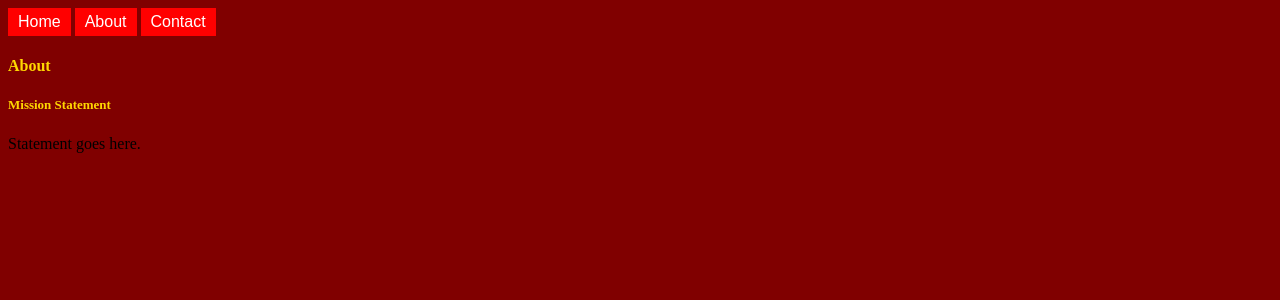
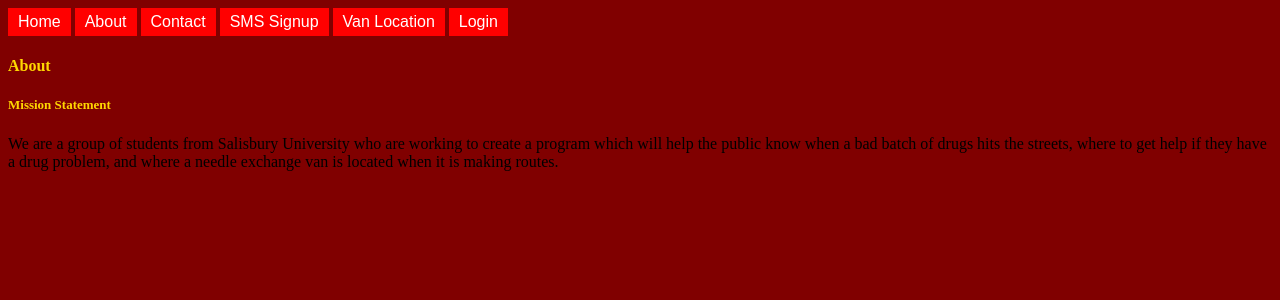
Before and after one commit to Rclock/Field-of-Dreams, a PHP site: page /about.html in a window 1280 px wide. Shown: the top 300 px of the page. Run offline with PHP 8.4, Linux system fonts and the light colour scheme.

Commit message:
Added "signup.html" and "signup.php" as well as enhanced functionality

```diff
--- a/web/about.html
+++ b/web/about.html
@@ -11,11 +11,17 @@
 <a href="home.html"><button type="button">Home</button></a>
 <a href="about.html"><button type="button">About</button></a>
 <a href="contact.html"><button type="button">Contact</button></a>
+<a href="signup.html"><button type="button">SMS Signup</button></a>
+<a href="https://field-of-dreams.herokuapp.com/"><button type ="button">Van Location</button></a>
+<a href="sendsms.html"><button type="button">Login</button></a>
 
 <h4>About</h4>
 <h5>Mission Statement</h5>
 <table>
-Statement goes here.
+We are a group of students from Salisbury University who are working to create a program
+ which will help the public know when a bad batch of drugs hits the streets, where to get
+ help if they have a drug problem, and where a needle exchange van is located when it is
+ making routes.
 </table>
 </body>
 
--- a/web/contact.html
+++ b/web/contact.html
@@ -17,6 +17,9 @@ table, th, td {
 <a href="home.html"><button type="button">Home</button></a>
 <a href="about.html"><button type="button">About</button></a>
 <a href="contact.html"><button type="button">Contact</button></a>
+<a href="signup.html"><button type="button">SMS Signup</button></a>
+<a href="https://field-of-dreams.herokuapp.com/"><button type ="button">Van Location</button></a>
+<a href="sendsms.html"><button type="button">Login</button></a>
 
 <h1>Contact</h1>
 
--- a/web/home.html
+++ b/web/home.html
@@ -16,8 +16,9 @@
 <a href="home.html"><button class="button">Home</button></a>
 <a href="about.html"><button type="button">About</button></a>
 <a href="contact.html"><button type="button">Contact</button></a>
-<a href="sendsms.html"><button type="button">SMS</button></a>
-<a href="https://field-of-dreams.herokuapp.com/"><button type ="button">Van location</button></a>
+<a href="signup.html"><button type="button">SMS Signup</button></a>
+<a href="https://field-of-dreams.herokuapp.com/"><button type ="button">Van Location</button></a>
+<a href="sendsms.html"><button type="button">Login</button></a>
 
 
 </div>
--- a/web/sendsms.php
+++ b/web/sendsms.php
@@ -1,6 +1,7 @@
 <!DOCTYPE html>
 <html>
 <body>
+
 <?php
 // Require the bundled autoload file - the path may need to change
 // based on where you downloaded and unzipped the SDK
```
Also changed, not shown: web/sendsms.html (+21 -1 lines).
